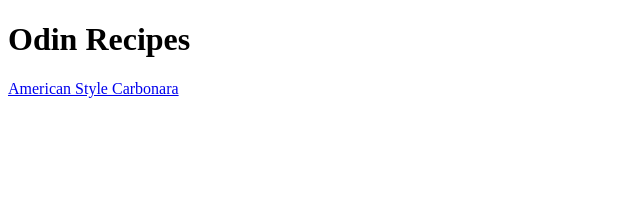
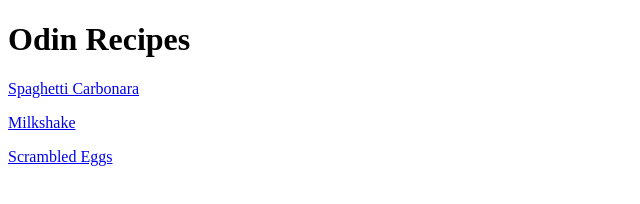
Before and after one commit to JSON-Ling/odin-recipes, a plain HTML site: page index.html in a window 1280 px wide. Shown: the whole page, without its empty margins (0-640 px from the left). Drawn offline with Linux system fonts and the light colour scheme.

```diff
--- a/index.html
+++ b/index.html
@@ -8,6 +8,8 @@
 
     <body>
         <h1>Odin Recipes</h1>
-        <a href="recipes/carbonara.html" rel="noopener noreferrer">American Style Carbonara</a>
+        <p><a href="recipes/carbonara.html" rel="noopener noreferrer">Spaghetti Carbonara</a></p>
+        <p><a href="recipes/milkshake.html" rel="noopener noreferrer">Milkshake</a></p>
+        <p><a href="recipes/scrambled_eggs.html" rel="noopener noreferrer">Scrambled Eggs</a></p>
     </body>
 </html>
```
